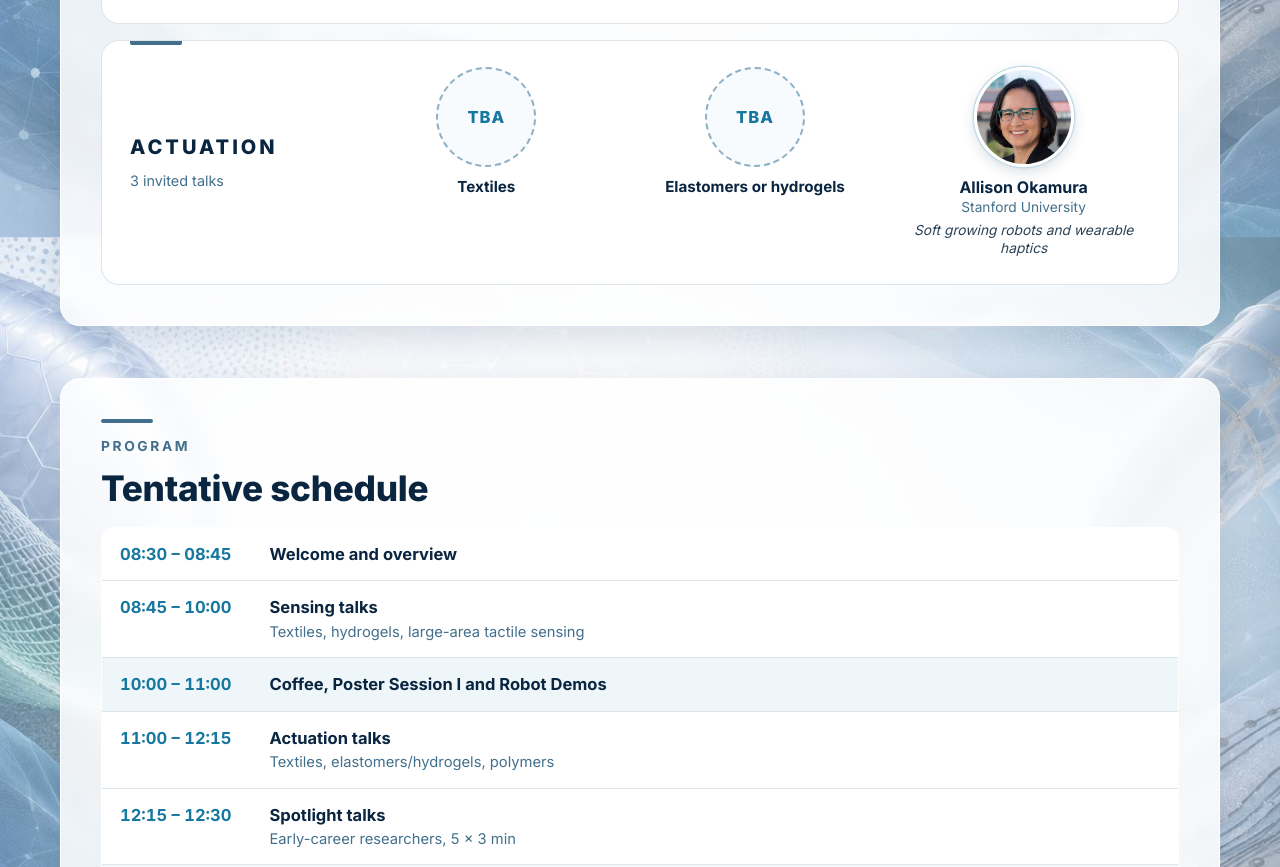
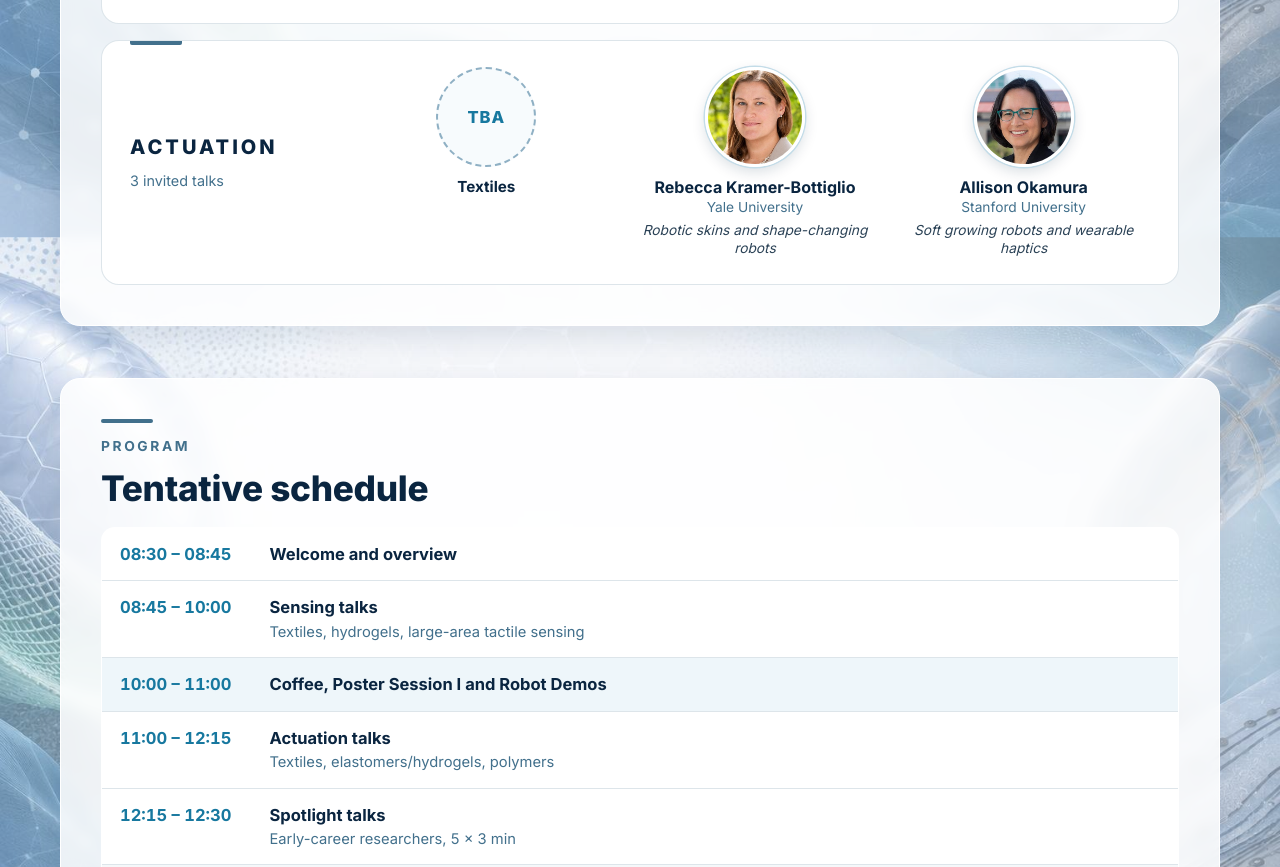
Before and after one commit to skins-sleeves-sheaths-workshop/skins-sleeves-sheaths-workshop.github.io, a plain HTML site: page index.html in a window 1280 px wide. Shown: the part 3176-4043 px from the top of the page. Drawn offline with Linux system fonts and the light colour scheme.

Commit message:
Add files via upload

```diff
--- a/index.html
+++ b/index.html
@@ -324,7 +324,7 @@
         <div class="track-head"><h3>Actuation</h3><span>3 invited talks</span></div>
         <div class="slots">
           <div class="slot tba-slot"><div class="disc">TBA</div><div class="slabel">Textiles</div></div>
-          <div class="slot tba-slot"><div class="disc">TBA</div><div class="slabel">Elastomers or hydrogels</div></div>
+          <div class="slot"><img class="disc" src="assets/img/speakers/rebecca-kramer-bottiglio.jpg" alt="Rebecca Kramer-Bottiglio"><div class="sname">Rebecca Kramer-Bottiglio</div><div class="saff">Yale University</div><div class="stopic">Robotic skins and shape-changing robots</div></div>
           <div class="slot"><img class="disc" src="assets/img/speakers/allison-okamura.jpg" alt="Allison Okamura"><div class="sname">Allison Okamura</div><div class="saff">Stanford University</div><div class="stopic">Soft growing robots and wearable haptics</div></div>
         </div>
       </div>
```
Also changed, not shown: assets/img/speakers/rebecca-kramer-bottiglio.jpg (added).
